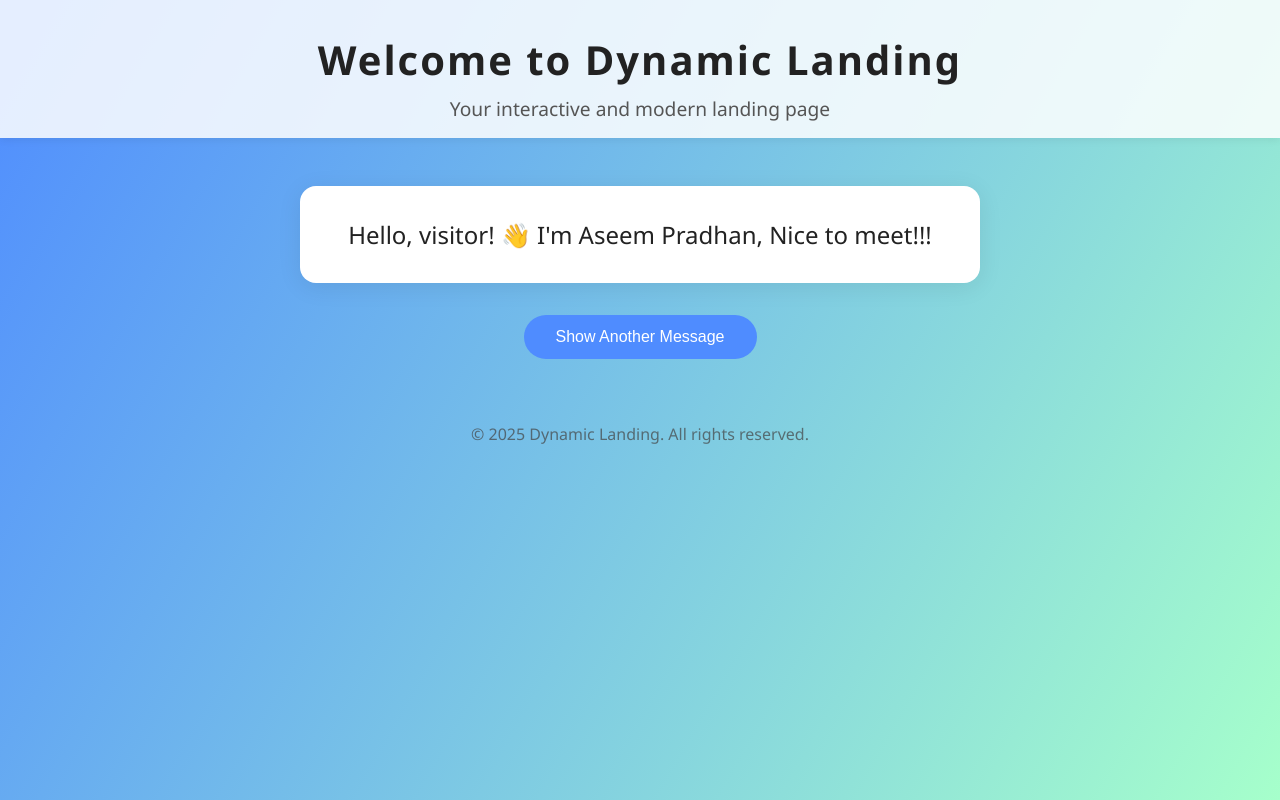
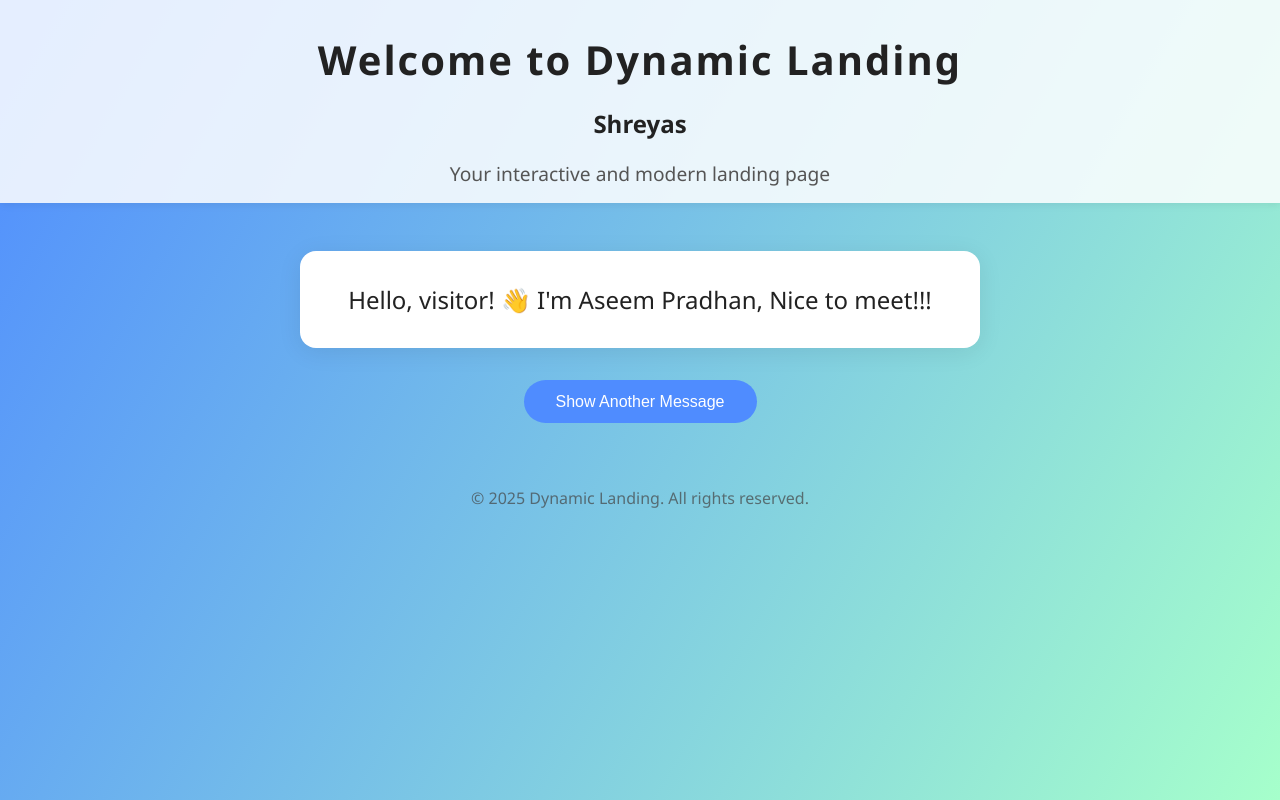
Before and after one commit to ethicalByte1443/Learning-git-sh, a plain HTML site: page index.html in a window 1280 px wide. Drawn offline with Linux system fonts and the light colour scheme.

Commit message:
My fourth commit

```diff
--- a/index.html
+++ b/index.html
@@ -9,6 +9,7 @@
 <body>
     <header>
         <h1>Welcome to Dynamic Landing</h1>
+        <h2>Shreyas</h2>
         <p>Your interactive and modern landing page</p>
     </header>
     <main>
```
